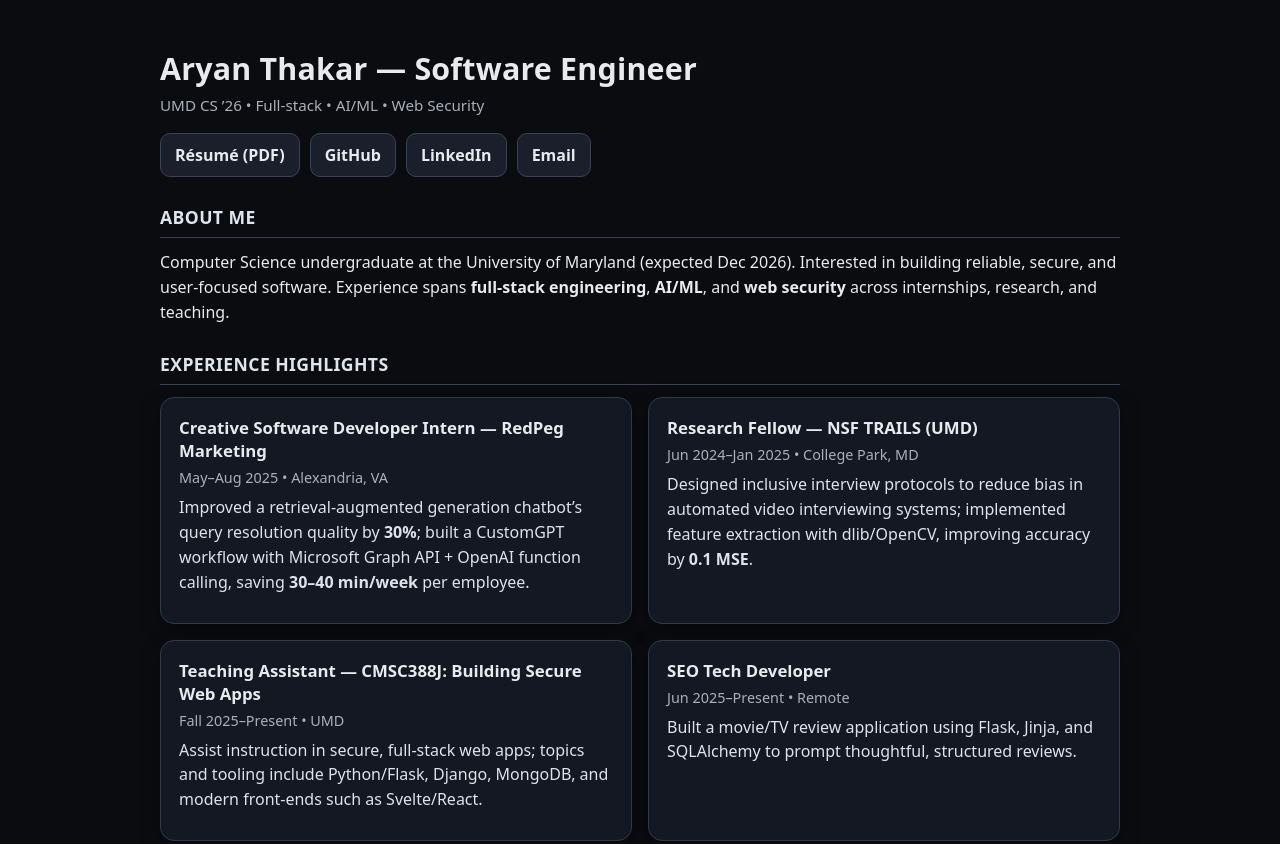
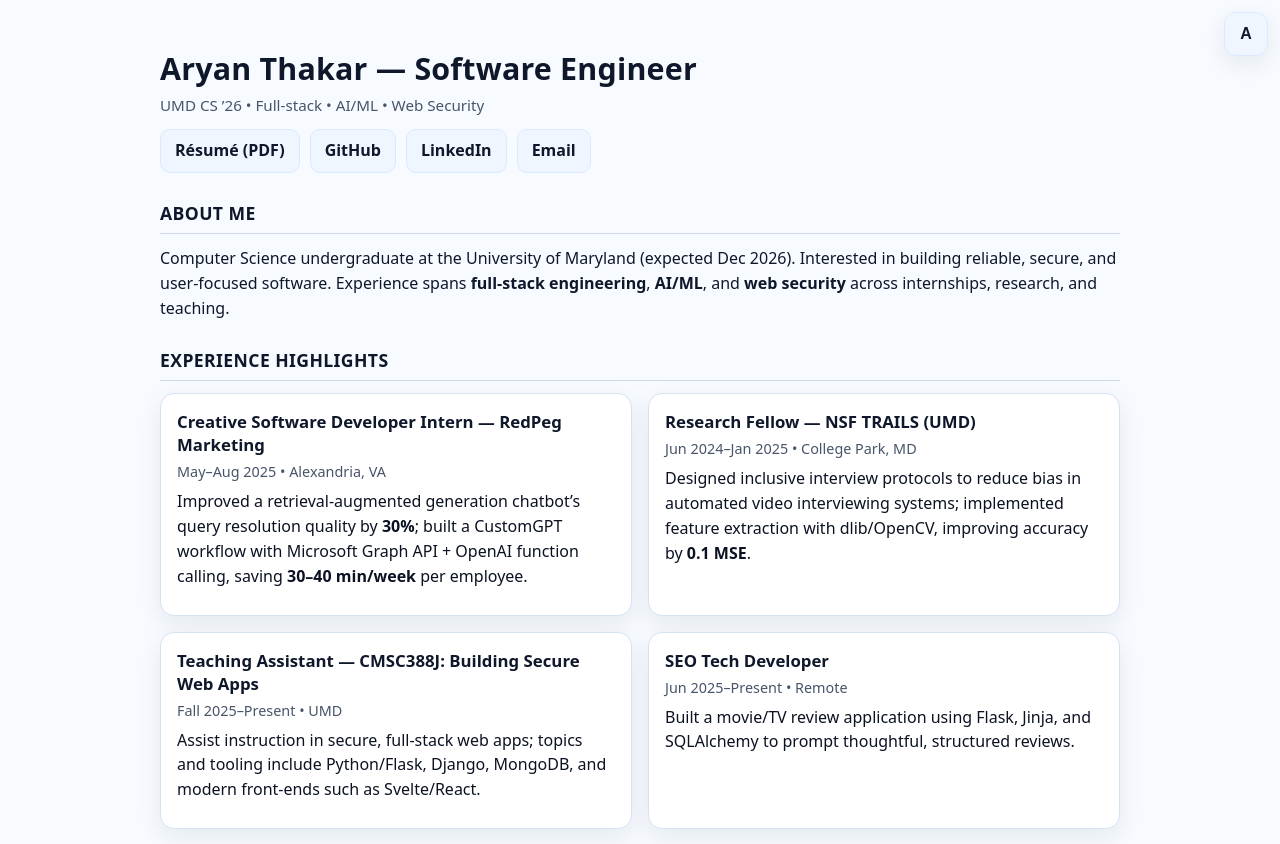
Before and after one commit to arthakar/arthakar.github.io, a plain HTML site: page index.html in a window 1280 px wide. Shown: the top 844 px of the page. Drawn offline with Linux system fonts and the light colour scheme.

Commit message:
Update index.html

```diff
--- a/index.html
+++ b/index.html
@@ -1,44 +1,84 @@
 <!doctype html>
-<html lang="en">
+<html lang="en" data-theme="auto">
 <head>
   <meta charset="utf-8" />
   <meta name="viewport" content="width=device-width, initial-scale=1" />
   <title>Aryan Thakar — Software Engineer</title>
   <meta name="description" content="Aryan Thakar — Software Engineer. Full-stack, AI/ML, and web security. Résumé, GitHub, LinkedIn, and selected projects." />
-  <meta property="og:title" content="Aryan Thakar — Software Engineer" />
-  <meta property="og:description" content="Full-stack, AI/ML, web security. Résumé, GitHub, LinkedIn, and selected projects." />
-  <meta property="og:type" content="website" />
+  <!-- Theme color for mobile browser UI (updates via JS on toggle) -->
+  <meta name="theme-color" content="#0b0c10" media="(prefers-color-scheme: dark)">
+  <meta name="theme-color" content="#f7fbff" media="(prefers-color-scheme: light)">
   <style>
-    /* Base colors (mobile-first) */
+    /* =========================
+       THEME TOKENS (MOBILE-FIRST)
+       ========================= */
     :root {
       --bg:#0b0c10;
-      --card:#111318;
-      --text:#e8eaed;
-      --muted:#a9b0b8;
-      --acc:#7dd3fc;
-      --border:#222835;
-      --rule:#2a3142;
-      --shadow: none;
-      --h2:#c9d4df;
+      --card:#172033;         /* slightly lighter for better contrast */
+      --text:#eaf0f6;
+      --muted:#aeb7c1;
+      --acc:#0ea5e9;          /* accessible accent */
+      --border:#31415a;       /* stronger border for separation */
+      --rule:#3a4b66;
+      --shadow: 0 8px 26px rgba(0,0,0,0.45);
+      --h2:#e6edf5;
+      --btn-bg:#1b2436;
+      --btn-border:#2f3f58;
+      --tag-bg:#111827;
+      --link-hover-raise: translateY(-1px);
+    }
+
+    /* LIGHT THEME TOKENS */
+    :root.light {
+      --bg:#f7fbff;
+      --card:#ffffff;
+      --text:#0f172a;
+      --muted:#475569;
+      --acc:#0369a1;
+      --border:#d6e3f2;
+      --rule:#d1dbe8;
+      --shadow: 0 8px 24px rgba(14, 23, 42, 0.08);
+      --h2:#0f172a;
+      --btn-bg:#eff6ff;
+      --btn-border:#dbeafe;
+      --tag-bg:#eff6ff;
+    }
+
+    /* Respect system preference when mode = auto */
+    @media (prefers-color-scheme: light) {
+      :root[data-theme="auto"] {
+        --bg:#f7fbff; --card:#ffffff; --text:#0f172a; --muted:#475569; --acc:#0369a1;
+        --border:#d6e3f2; --rule:#d1dbe8; --shadow: 0 8px 24px rgba(14, 23, 42, 0.08);
+        --h2:#0f172a; --btn-bg:#eff6ff; --btn-border:#dbeafe; --tag-bg:#eff6ff;
+      }
     }
 
     * { box-sizing:border-box; }
+    html, body { height:100%; }
     body {
       margin:0;
       font-family: ui-sans-serif, system-ui, -apple-system, Segoe UI, Roboto, "Helvetica Neue", Arial, "Noto Sans";
       background:var(--bg);
       color:var(--text);
+      -webkit-font-smoothing: antialiased;
+      -moz-osx-font-smoothing: grayscale;
     }
     a { color: var(--acc); text-decoration: none; }
     img { max-width:100%; height:auto; border-radius:10px; display:block; }
 
     .wrap { max-width: 1000px; margin: 48px auto; padding: 0 20px; }
-    header { display:flex; flex-wrap:wrap; align-items:center; gap:18px; justify-content: space-between; }
+    header { display:flex; flex-wrap:wrap; align-items:center; gap:14px; justify-content: space-between; }
+    .left { min-width: 260px; }
     .name { font-size: 1.9rem; font-weight: 800; letter-spacing:.2px; }
     .sub { color: var(--muted); margin-top:6px; font-size:.95rem; }
-    .links { display:flex; flex-wrap:wrap; gap:10px; }
-    .btn { display:inline-block; padding:10px 14px; border-radius:10px; background:#1a1f2b; border:1px solid var(--rule); color:var(--text); font-weight:600; }
-    .btn:hover { transform: translateY(-1px); }
+    .links { display:flex; flex-wrap:wrap; gap:10px; align-items:center; }
+    .btn {
+      display:inline-block; padding:12px 14px; border-radius:10px;
+      background:var(--btn-bg); border:1px solid var(--btn-border); color:var(--text);
+      font-weight:600; line-height:1; min-height:44px; /* bigger tap target */
+      transition: transform 120ms ease;
+    }
+    .btn:hover { transform: var(--link-hover-raise); }
 
     h2 {
       margin: 28px 0 12px;
@@ -55,8 +95,14 @@
     .grid { display:grid; gap:16px; }
     .grid.cols-3 { grid-template-columns: repeat(3, 1fr); }
     .grid.cols-2 { grid-template-columns: repeat(2, 1fr); }
+    @media (max-width:900px){ .grid.cols-3 { grid-template-columns: repeat(2, 1fr);} }
+    @media (max-width:640px){
+      .grid.cols-3, .grid.cols-2 { grid-template-columns: 1fr;}
+      header{gap:10px;}
+      .name{font-size:1.6rem;}
+      .links { width:100%; }
+    }
 
-    /* Card */
     .card {
       background:var(--card);
       border:1px solid var(--border);
@@ -66,12 +112,12 @@
     }
     .card h3 { margin:0 0 6px; font-size:1.05rem; }
     .meta { color:var(--muted); font-size:.9rem; margin-bottom:8px; }
-    .desc { color:#dde3ea; margin:0 0 10px; }
+    .desc { color: color-mix(in oklab, var(--text) 88%, black); margin:0 0 10px; }
     .tags { display:flex; flex-wrap:wrap; gap:6px; margin-top:6px; }
-    .tag { font-size:.75rem; padding:4px 8px; background:#0f1117; border:1px solid var(--border); border-radius:999px; color:#cde6ff; }
+    .tag { font-size:.75rem; padding:6px 10px; background:var(--tag-bg); border:1px solid var(--border); border-radius:999px; color: color-mix(in oklab, var(--text) 92%, black); }
 
     .skills { display:flex; flex-wrap:wrap; gap:8px; }
-    .skill { font-size:.8rem; padding:6px 10px; border:1px solid var(--border); background:#0f1117; border-radius:999px; }
+    .skill { font-size:.8rem; padding:6px 10px; border:1px solid var(--border); background:var(--tag-bg); border-radius:999px; }
 
     footer {
       margin:32px 0 8px;
@@ -84,34 +130,47 @@
       flex-wrap:wrap;
     }
 
-    /* ---------- Desktop-only contrast / spacing tweaks ---------- */
-    @media (min-width: 901px) {
-      :root {
-        /* slightly lighter card + stronger border on desktop, plus a soft shadow */
-        --card:#141823;
-        --border:#2f3a4d;
-        --rule:#36445b;
-        --shadow: 0 6px 20px rgba(0,0,0,0.35);
-        --h2:#dde6ef;
-      }
-      .grid.cols-3 { gap:20px; }
-      .card { padding:18px; }
-      /* Slightly increase spacing between cards in Experience/Projects visually */
-      section + section { margin-top: 10px; }
+    /* ---------- Fixed theme toggle (top-right), mobile-safe ---------- */
+    .toggle {
+      position: fixed;
+      top: max(12px, env(safe-area-inset-top));
+      right: max(12px, env(safe-area-inset-right));
+      z-index: 9999;
+      padding:12px 14px;
+      border-radius:12px;
+      background:var(--btn-bg);
+      border:1px solid var(--btn-border);
+      color:var(--text);
+      cursor:pointer;
+      font-weight:700;
+      font-size:1rem;
+      line-height:1;
+      min-width:44px; min-height:44px; /* tap target */
+      box-shadow: var(--shadow);
+      transition: transform 120ms ease;
+    }
+    .toggle:hover { transform: var(--link-hover-raise); }
+
+    /* Accessible focus style */
+    a:focus-visible, .btn:focus-visible, .toggle:focus-visible {
+      outline: 2px dashed var(--acc);
+      outline-offset: 3px;
     }
 
-    /* Accessible focus style */
-    a:focus-visible, .btn:focus-visible {
-      outline: 2px dashed var(--acc);
-      outline-offset: 2px;
+    /* Reduce motion for users who prefer it */
+    @media (prefers-reduced-motion: reduce) {
+      .btn, .toggle { transition: none !important; }
+      .btn:hover, .toggle:hover { transform: none !important; }
     }
   </style>
 </head>
 <body>
+  <button class="toggle" id="theme-toggle" aria-label="Toggle theme" title="Switch theme">A</button>
+
   <div class="wrap">
     <!-- Header -->
     <header>
-      <div>
+      <div class="left">
         <div class="name">Aryan Thakar — Software Engineer</div>
         <div class="sub">UMD CS ’26 • Full-stack • AI/ML • Web Security</div>
       </div>
@@ -138,29 +197,24 @@
       <h2>Experience Highlights</h2>
       <div class="grid cols-2">
         <article class="card">
-          <!-- Optional image -->
-          <!-- <img src="/assets/redpeg.png" alt="RedPeg Marketing project screenshot" loading="lazy" /> -->
           <h3>Creative Software Developer Intern — RedPeg Marketing</h3>
           <div class="meta">May–Aug 2025 • Alexandria, VA</div>
           <p class="desc">Improved a retrieval-augmented generation chatbot’s query resolution quality by <strong>30%</strong>; built a CustomGPT workflow with Microsoft Graph API + OpenAI function calling, saving <strong>30–40 min/week</strong> per employee.</p>
         </article>
 
         <article class="card">
-          <!-- <img src="/assets/trails.png" alt="NSF TRAILS research visualization" loading="lazy" /> -->
           <h3>Research Fellow — NSF TRAILS (UMD)</h3>
           <div class="meta">Jun 2024–Jan 2025 • College Park, MD</div>
           <p class="desc">Designed inclusive interview protocols to reduce bias in automated video interviewing systems; implemented feature extraction with dlib/OpenCV, improving accuracy by <strong>0.1 MSE</strong>.</p>
         </article>
 
         <article class="card">
-          <!-- <img src="/assets/cmsc388j.png" alt="CMSC388J course assets" loading="lazy" /> -->
           <h3>Teaching Assistant — CMSC388J: Building Secure Web Apps</h3>
           <div class="meta">Fall 2025–Present • UMD</div>
           <p class="desc">Assist instruction in secure, full-stack web apps; topics and tooling include Python/Flask, Django, MongoDB, and modern front-ends such as Svelte/React.</p>
         </article>
 
         <article class="card">
-          <!-- <img src="/assets/seo-dev.png" alt="SEO Dev app UI" loading="lazy" /> -->
           <h3>SEO Tech Developer</h3>
           <div class="meta">Jun 2025–Present • Remote</div>
           <p class="desc">Built a movie/TV review application using Flask, Jinja, and SQLAlchemy to prompt thoughtful, structured reviews.</p>
@@ -173,7 +227,6 @@
       <h2>Projects</h2>
       <div class="grid cols-3">
         <article class="card">
-          <!-- <img src="/assets/docuwell.png" alt="DocuWell screenshot" loading="lazy" /> -->
           <h3>DocuWell</h3>
           <div class="meta">OpenAI • React • MongoDB • Auth0</div>
           <p class="desc">Patient–doctor chatbot prototype; improved interaction quality by <strong>20%</strong> with structured follow-ups.</p>
@@ -182,7 +235,6 @@
         </article>
 
         <article class="card">
-          <!-- <img src="/assets/bias.png" alt="Bias analysis charts" loading="lazy" /> -->
           <h3>Bias in Public Datasets</h3>
           <div class="meta">Python • Fairlearn • LIME</div>
           <p class="desc">Fairness analysis on U.S. Census &amp; UCI Heart Disease models; surfaced parity/accuracy trade-offs and gender feature over-weighting.</p>
@@ -191,7 +243,6 @@
         </article>
 
         <article class="card">
-          <!-- <img src="/assets/screentalk.png" alt="Authentic Screen Talk UI" loading="lazy" /> -->
           <h3>Authentic Screen Talk</h3>
           <div class="meta">Flask • Jinja • SQLAlchemy</div>
           <p class="desc">Movie/TV review site that prompts thoughtful reviews beyond star ratings.</p>
@@ -200,7 +251,6 @@
         </article>
 
         <article class="card">
-          <!-- <img src="/assets/cons.png" alt="Cons App mobile screens" loading="lazy" /> -->
           <h3>Cons App — Ethical Consumption</h3>
           <div class="meta">React Native • Android Studio</div>
           <p class="desc">Prototype that helps users find ethical product alternatives, reducing search time by ~<strong>50%</strong>.</p>
@@ -209,7 +259,6 @@
         </article>
 
         <article class="card">
-          <!-- <img src="/assets/seoapp.png" alt="SEO Dev app screens" loading="lazy" /> -->
           <h3>SEO Dev — Review App</h3>
           <div class="meta">Flask • Jinja • SQLAlchemy</div>
           <p class="desc">App used in SEO Tech Developer program to elicit higher-quality opinions with prompt-guided form flows.</p>
@@ -236,5 +285,47 @@
       <div><a class="btn" href="./Aryan_Thakar_Resume.pdf" target="_blank" rel="noopener">Download Résumé</a></div>
     </footer>
   </div>
+
+  <script>
+    (function(){
+      const root = document.documentElement;
+      const btn = document.getElementById('theme-toggle');
+      const KEY = 'aryan-theme';
+      const icons = { auto:'A', light:'☀️', dark:'🌙' };
+
+      // Initialize: default to 'auto', override with saved
+      const saved = localStorage.getItem(KEY) || 'auto';
+      applyTheme(saved);
+
+      btn.addEventListener('click', () => {
+        let current = localStorage.getItem(KEY) || 'auto';
+        const next = current === 'auto' ? 'light' : current === 'light' ? 'dark' : 'auto';
+        localStorage.setItem(KEY,next);
+        applyTheme(next);
+      });
+
+      function applyTheme(mode){
+        root.classList.remove('light');
+        root.setAttribute('data-theme', mode==='auto'?'auto':'');
+        if(mode==='light'){ root.classList.add('light'); }
+        btn.textContent = icons[mode];
+
+        // Update mobile browser theme color for nicer UI chrome
+        const darkMeta = document.querySelector('meta[name="theme-color"][media*="dark"]');
+        const lightMeta = document.querySelector('meta[name="theme-color"][media*="light"]');
+        if(mode==='light'){
+          lightMeta && lightMeta.setAttribute('content', '#f7fbff');
+          darkMeta && darkMeta.setAttribute('content', '#f7fbff');
+        } else if(mode==='dark'){
+          lightMeta && lightMeta.setAttribute('content', '#0b0c10');
+          darkMeta && darkMeta.setAttribute('content', '#0b0c10');
+        } else { /* auto */
+          // reset to media-queried values
+          lightMeta && lightMeta.setAttribute('content', '#f7fbff');
+          darkMeta && darkMeta.setAttribute('content', '#0b0c10');
+        }
+      }
+    })();
+  </script>
 </body>
 </html>
```
